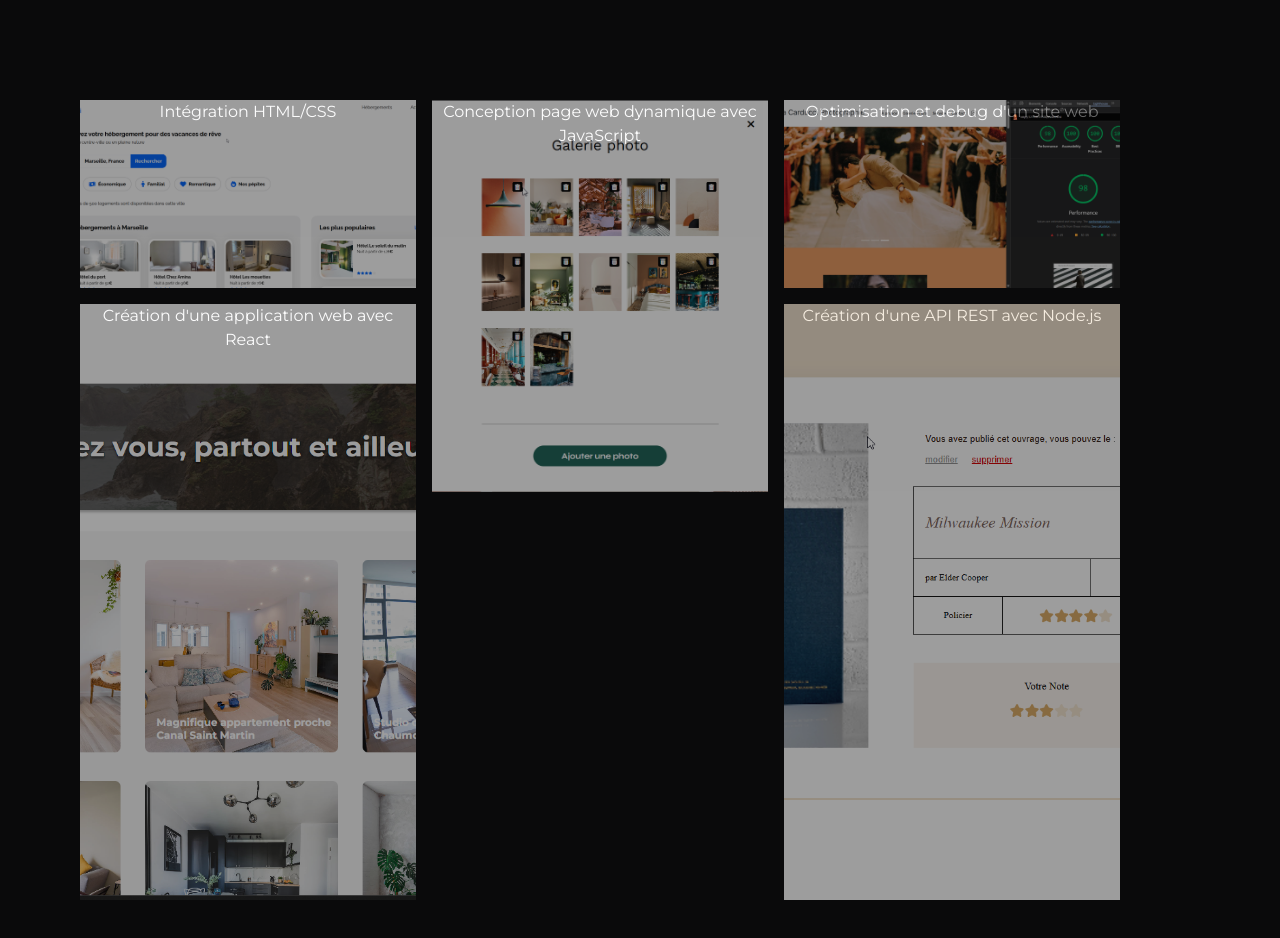
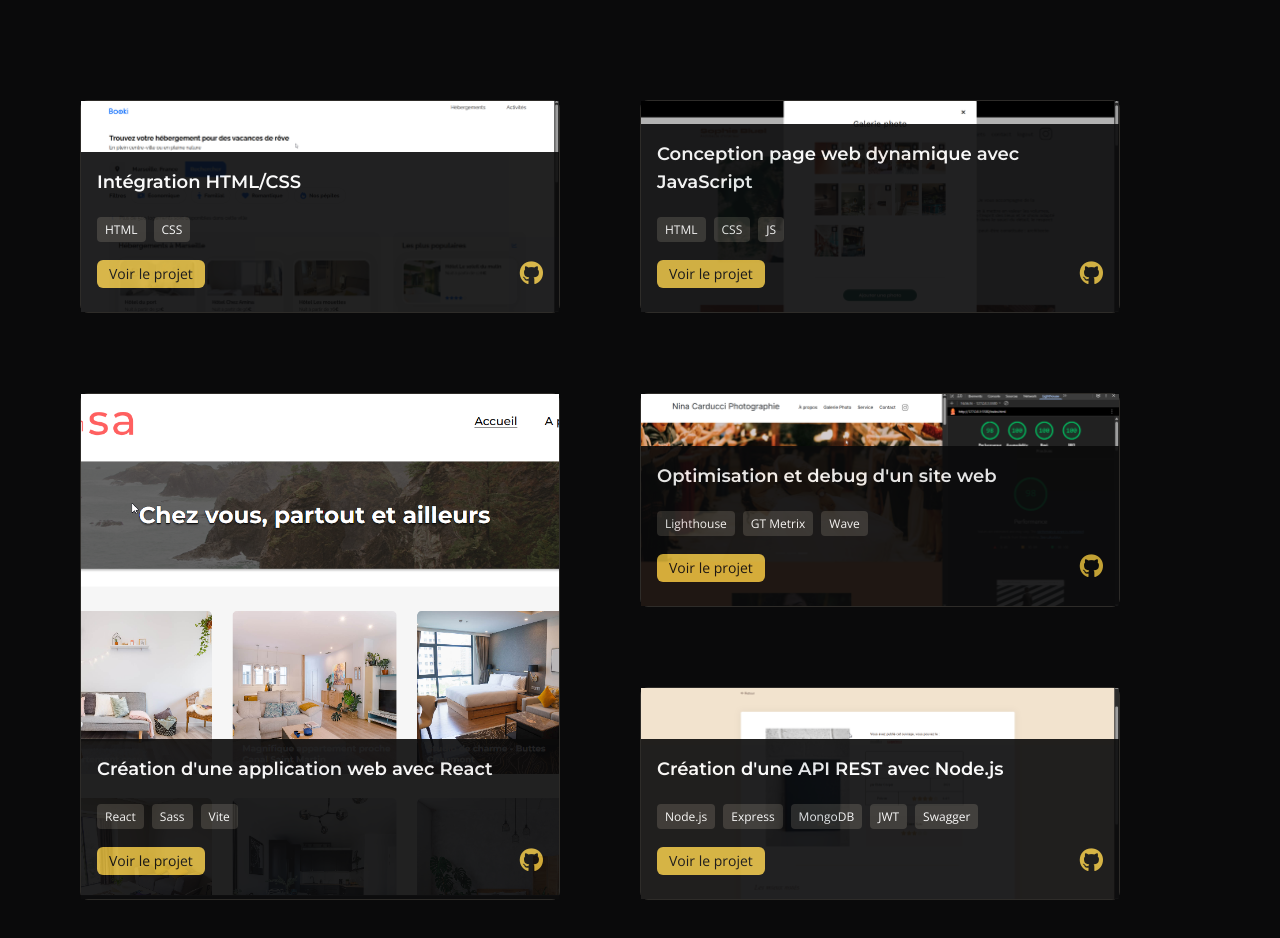
Before and after one commit to JoanneBazin/portfolio, a Next.js app: page / in a window 1280 px wide. Shown: the part 780-1718 px from the top of the page. Built offline with nearby package versions, Linux system fonts and the light colour scheme; no server answers; a web font is replaced by a local one.

Commit message:
feat: edit ProjectCards

```diff
--- /dev/null
+++ b/components/ui/Button.tsx
@@ -0,0 +1,7 @@
+export const Button = ({ text }: { text: string }) => {
+  return (
+    <button className="bg-gold-light text-background px-3 py-1 my-2 text-sm rounded-md hover:bg-gold-dark transition-colors">
+      {text}
+    </button>
+  );
+};
--- a/components/ui/ProjectCard.tsx
+++ b/components/ui/ProjectCard.tsx
@@ -1,8 +1,10 @@
 import { Project } from "@/lib/types";
 import Image from "next/image";
+import { Tag } from "./Tag";
+import { Button } from "./Button";
 
 export const ProjectCard = ({ project }: { project: Project }) => {
-  const { title, images, size, order } = project;
+  const { title, images, tech, githubUrl, size, order } = project;
 
   const getSizeClass = (size: "small" | "medium" | "large") => {
     const classes = {
@@ -11,15 +13,39 @@ export const ProjectCard = ({ project }: { project: Project }) => {
       large: "sm:col-span-1 sm:row-span-3",
     };
 
-    return classes[size] || classes.medium;
+    return classes[size] || classes.small;
   };
 
   return (
-    <article className={`order-${order} ${getSizeClass(size)} relative`}>
-      <Image src={images[0]} alt={title} fill className="object-cover" />
-      <h3 className="absolute font-montserrat text-center bg-background w-full h-full opacity-40">
-        {title}
-      </h3>
+    <article
+      className={`order-${order} ${getSizeClass(
+        size
+      )} rounded-lg border border-dark-gray w-full h-full relative`}
+    >
+      <div className="absolute w-full h-full bg-background opacity-40 z-60"></div>
+      <div className="w-full h-full relative">
+        <Image src={images[0]} alt={title} fill className="object-cover" />
+      </div>
+
+      <div className="p-4 absolute bottom-0 left-0 bg-background opacity-90 w-full flex flex-col gap-3">
+        <h3 className="font-montserrat font-semibold mb-2 text-lg">{title}</h3>
+        <div>
+          {tech?.map((item, index) => (
+            <Tag key={index} item={item} />
+          ))}
+        </div>
+        <div className="flex justify-between items-center">
+          <Button text="Voir le projet" />
+          <a
+            href={githubUrl}
+            target="_blank"
+            rel="noopener noreferrer"
+            className="text-accent hover:text-gold-dark transition-colors duration-200"
+          >
+            <i className="fa-brands fa-github text-2xl"></i>
+          </a>
+        </div>
+      </div>
     </article>
   );
 };
--- /dev/null
+++ b/components/ui/Tag.tsx
@@ -0,0 +1,5 @@
+export const Tag = ({ item }: { item: string }) => {
+  return (
+    <span className="mr-2 px-2 py-1 bg-dark-gray text-xs rounded">{item}</span>
+  );
+};
--- a/public/projects/projects.json
+++ b/public/projects/projects.json
@@ -36,8 +36,27 @@
     ],
     "githubUrl": "https://github.com",
     "liveUrl": "https://example.com",
+    "size": "small",
+    "order": 3
+  },
+  {
+    "id": 4,
+    "title": "Création d'une application web avec React",
+    "description": "Refonte d'un site de location immobilière avec React et React Router.",
+    "images": [
+      "/projects/images/kasa_home.png",
+      "/projects/images/kasa_lodging.png"
+    ],
+    "tech": ["React", "Sass", "Vite"],
+    "objectives": [
+      "Intégration de maquettes",
+      "Implémentation de la navigation avec React Router",
+      "Design responsive avec Sass"
+    ],
+    "githubUrl": "https://github.com",
+    "liveUrl": "https://example.com",
     "size": "medium",
-    "order": 3
+    "order": 2
   },
   {
     "id": 3,
@@ -59,25 +78,7 @@
     "size": "small",
     "order": 4
   },
-  {
-    "id": 4,
-    "title": "Création d'une application web avec React",
-    "description": "Refonte d'un site de location immobilière avec React et React Router.",
-    "images": [
-      "/projects/images/kasa_home.png",
-      "/projects/images/kasa_lodging.png"
-    ],
-    "tech": ["React", "Sass", "Vite"],
-    "objectives": [
-      "Intégration de maquettes",
-      "Implémentation de la navigation avec React Router",
-      "Design responsive avec Sass"
-    ],
-    "githubUrl": "https://github.com",
-    "liveUrl": "https://example.com",
-    "size": "large",
-    "order": 2
-  },
+
   {
     "id": 5,
     "title": "Création d'une API REST avec Node.js",
@@ -96,7 +97,7 @@
     ],
     "githubUrl": "https://github.com",
     "liveUrl": "https://example.com",
-    "size": "large",
+    "size": "small",
     "order": 5
   }
 ]
--- a/sections/Projects.tsx
+++ b/sections/Projects.tsx
@@ -27,7 +27,7 @@ export const Projects = () => {
   return (
     <section
       id="projects"
-      className="min-h-screen m-10 sm:m-15 lg:m-20 grid grid-cols-1 sm:grid-cols-2 lg:grid-cols-3 gap-4"
+      className="min-h-screen m-10 sm:m-15 lg:m-20 grid grid-cols-1 sm:grid-cols-2 gap-10 lg:gap-20"
     >
       {projects
         ? projects.map((project) => (
--- a/tailwind.config.js
+++ b/tailwind.config.js
@@ -18,6 +18,7 @@ module.exports = {
         accent: "var(--accent)",
         "gold-light": "var(--gold-light)",
         "gold-dark": "var(--gold-dark)",
+        "dark-gray": "var(--dark-gray)",
       },
     },
   },
```
